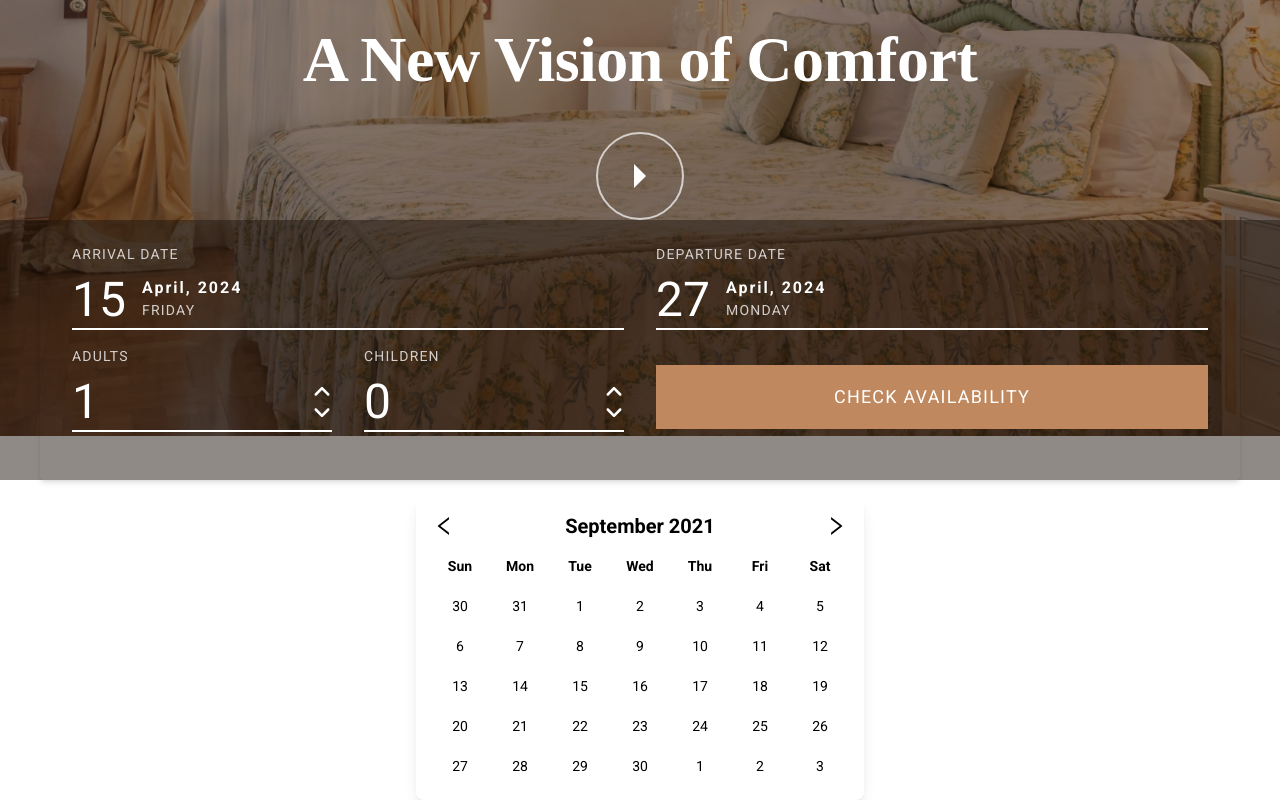
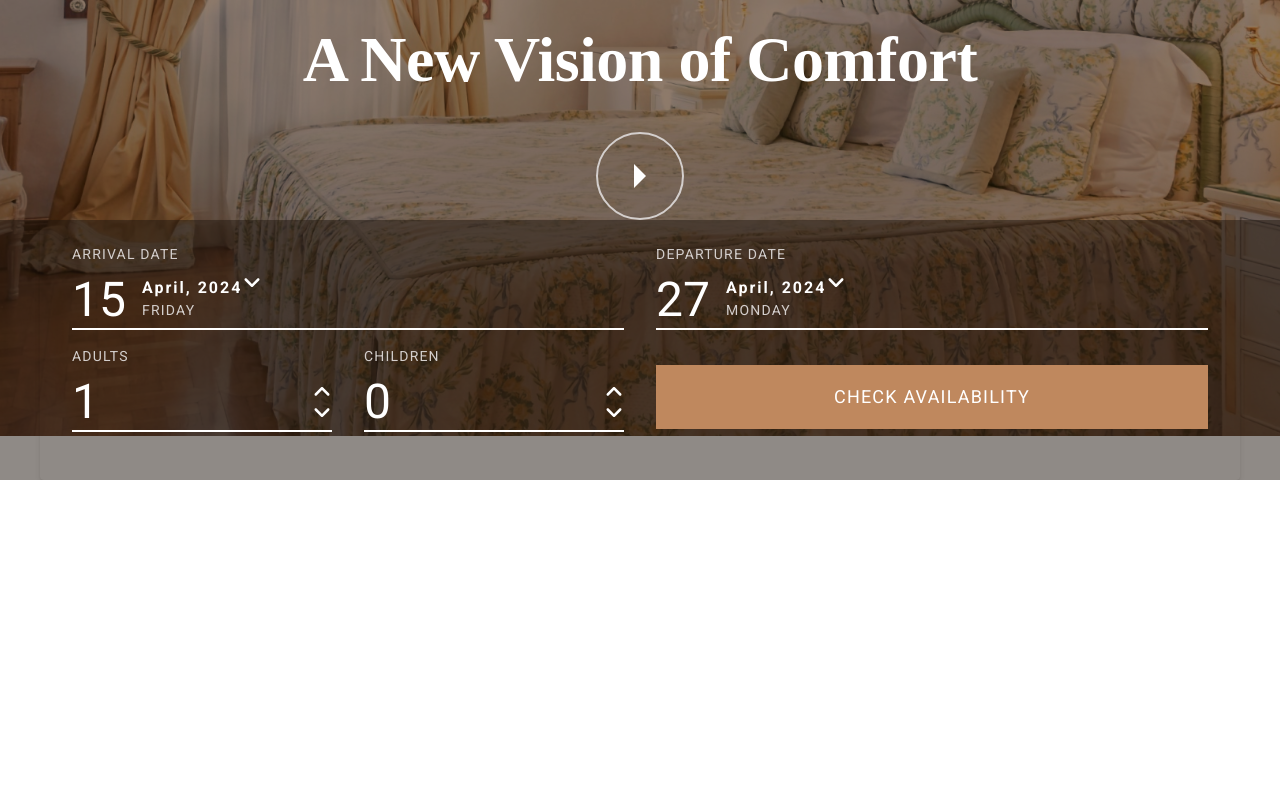
Before and after one commit to mnosumon/hotel-prive, a React (Vite) app: page / in a window 1280 px wide. Shown: the part 404-1204 px from the top of the page. After the commit the page ends 884 px from the top, so only its background shows below. Built offline with nearby package versions, Linux system fonts and the light colour scheme; a web font is replaced by a local one.

Commit message:
Calendar handle click done

```diff
--- a/index.html
+++ b/index.html
@@ -6,6 +6,8 @@
     <meta name="viewport" content="width=device-width, initial-scale=1.0" />
     <link href="https://fonts.googleapis.com/css2?family=Roboto:ital,wght@0,100;0,300;0,400;0,500;0,700;0,900;1,100;1,300;1,400;1,500;1,700;1,900&display=swap" rel="stylesheet">
     <link href="https://fonts.googleapis.com/css2?family=Playwrite+DE+Grund:wght@100..400&family=Rubik:ital,wght@0,300..900;1,300..900&display=swap" rel="stylesheet">
+    <link href="https://fonts.googleapis.com/css2?family=Kanit:ital,wght@0,100;0,200;0,300;0,400;0,500;0,600;0,700;0,800;0,900;1,100;1,200;1,300;1,400;1,500;1,600;1,700;1,800;1,900&display=swap" rel="stylesheet">
+
     <title>Hotel prive</title>
   </head>
   <body>
--- a/src/componets/home/banner/Banner.jsx
+++ b/src/componets/home/banner/Banner.jsx
@@ -5,8 +5,6 @@ import SubHeading from '../../utilities/SubHeading'
 import Heading from '../../utilities/Heading'
 import Button from '../../utilities/Button'
 import RoomBook from './roomBook/RoomBook'
-import Calendar from './roomBook/Calendar'
-
 const Banner = () => {
   const styles={
     header:{
@@ -28,7 +26,6 @@ const Banner = () => {
             <Button className="mt-3 w-[88px] h-[88px] border-2 rounded-full border-color-neutral-20 border-solid relative after:content-[''] after:absolute after:w-0 after:h-0 after:border-b-[12px] after:border-t-[12px] after:border-l-[12px] after:border-solid after:border-y-transparent after:border-l-color-neutral-0 after:top-1/2 after:left-1/2 after:-translate-x-1/2 after:-translate-y-1/2" content=" " />
           </div>
           <RoomBook/>
-          <Calendar/>
       </div>
     </>
   )
--- a/src/componets/home/banner/roomBook/Calendar.jsx
+++ b/src/componets/home/banner/roomBook/Calendar.jsx
@@ -13,25 +13,29 @@ const Calendar = () => {
   ];
 
   return (
-    <div className="p-4 max-w-md mx-auto bg-white shadow-lg rounded-lg">
-      <div className="flex justify-between items-center mb-2">
-        <button>
-        <AiOutlineLeft size={24} />
-        </button>
-        <div className="text-xl font-semibold">{month}</div>
-        <button>
-          <AiOutlineRight size={24} />
-        </button>
+    <div className="bg-white">
+      <div className="flex justify-between items-center bg-color-secondary-80 w-full text-color-neutral-0 font-kanit">
+        <a href="#" className='w-[56px] h-full flex justify-center items-center'>
+          <AiOutlineLeft className='text-2xl' />
+        </a>
+        <div className="text-xl leading-[56px]">{month}</div>
+        <a href="#" className='w-[56px] h-full flex justify-center items-center'>
+          <AiOutlineRight className='text-2xl' />
+        </a>
       </div>
-      <div className="grid grid-cols-7 gap-1 text-sm">
-        {daysOfWeek.map((day) => (
-          <div key={day} className="p-2 text-center font-semibold">{day}</div>
-        ))}
-        {daysInMonth.flat().map((day, index) => (
-          <div className='p-2 text-center'>
-            {day}
-          </div>
-        ))}
+      <div className="">
+        <div className="bg-color-secondary-60 grid grid-cols-7 gap-1 text-sm">
+          {daysOfWeek.map((day) => (
+            <div key={day} className="p-1 text-center text-color-neutral-0 uppercase font-roboto leading-8">{day}</div>
+          ))}
+        </div>
+        <div className="grid grid-cols-7 gap-1 text-sm">
+          {daysInMonth.flat().map((day, index) => (
+            <div className='p-1 text-center border-r-[1px] leading-10 font-roboto'>
+              {day}
+            </div>
+          ))}
+        </div>
       </div>
       {/* <div
             key={index}
--- a/src/componets/home/banner/roomBook/CatchData.jsx
+++ b/src/componets/home/banner/roomBook/CatchData.jsx
@@ -1,16 +1,24 @@
 import React from 'react'
+import { FaAngleDown, FaAngleUp } from "react-icons/fa6";
 
-const CatchData = ({ content, day, month, weklyDay}) => {
+const CatchData = ({ content, day, month, weklyDay, openCalendar, isCalendarOpen }) => {
   return (
-    <div className="mb-4 md:w-1/2 border-b-2 border-color-neutral-0">
+    <div onClick={openCalendar} className="mb-4 md:w-1/2 border-b-2 border-color-neutral-0">
         <label className="block text-color-neutral-20 uppercase tracking-[1.2px] text-sm font-normal mb-2">{content}</label>
-        <p className="w-full bg-transparent outline-none text-color-neutral-0 text-5xl leading-[56px] flex items-center gap-4">
+        <div className="flex">
+          <p className="bg-transparent outline-none text-color-neutral-0 text-5xl leading-[56px] flex items-center gap-4">
           <span>{day}</span>
           <div className="flex flex-col gap-1">
             <span className='text-base leading-4 tracking-[2px] text-color-neutral-0 font-bold'>{month}</span>
             <span className='text-sm tracking-[1.2px] uppercase text-color-neutral-20'>{weklyDay}</span>
           </div>
-        </p>
+          </p>
+          {isCalendarOpen ? (
+          <FaAngleUp className='text-color-neutral-0 text-xl' />
+          ) : (
+            <FaAngleDown className='text-color-neutral-0 text-xl' />
+          )}
+        </div>
     </div>
   )
 }
--- a/src/componets/home/banner/roomBook/RoomBook.jsx
+++ b/src/componets/home/banner/roomBook/RoomBook.jsx
@@ -1,12 +1,26 @@
 import React, { useState } from 'react';
 import CatchData from './CatchData';
 import RoomQuantity from './RoomQuantity';
+import Calendar from './Calendar';
+
 
 const RoomBook = () => {
   const [arrivalDate, setArrivalDate] = useState('');
   const [departureDate, setDepartureDate] = useState('');
   const [adults, setAdults] = useState(1);
   const [children, setChildren] = useState(0);
+  const [isCalendarOpen, setIsCalendarOpen] = useState(false);
+  const [calendarType, setCalendarType] = useState(null);
+
+
+  const handleCalendar = (type) => {
+    if (calendarType === type) {
+      setIsCalendarOpen(!isCalendarOpen);
+    } else {
+      setCalendarType(type);
+      setIsCalendarOpen(true);
+    }
+  };
 
   const handleSubmit = (e) => {
     e.preventDefault();
@@ -18,9 +32,13 @@ const RoomBook = () => {
       <div className="container">
         <form onSubmit={handleSubmit} className=" shadow-md rounded px-8 pt-6 pb-8 mb-4">
           <div className="md:flex justify-between gap-8">
-            <CatchData content="Arrival Date" day="15" month="April, 2024" weklyDay="Friday" />
-            <CatchData content="Departure Date" day="27" month="April, 2024" weklyDay="monday" />
+            <CatchData openCalendar={() => handleCalendar('arrival')}
+              isCalendarOpen={isCalendarOpen && calendarType === 'arrival'} content="Arrival Date" day="15" month="April, 2024" weklyDay="Friday" />
+            <CatchData openCalendar={() => handleCalendar('departure')}
+              isCalendarOpen={isCalendarOpen && calendarType === 'departure'} content="Departure Date" day="27" month="April, 2024" weklyDay="monday" />
           </div>
+          {isCalendarOpen && <Calendar />}
+
           <div className="flex justify-between gap-8">
             <div className="flex w-1/2 gap-4 md:gap-8">
               <RoomQuantity conent="Adults" quantity={adults} setQuantity={setAdults} />
--- a/tailwind.config.js
+++ b/tailwind.config.js
@@ -32,6 +32,7 @@ export default {
       },
       fontFamily: {
         'roboto': ["Roboto", 'sans-serif'],
+        'kanit': ["Kanit", 'sans-serif'],
         'DE_Grund': ["Playwrite DE Grund", 'cursive'],
         // gilroyLight: ["GilroyLight"],
         // gilroyRegular: ["GilroyRegular"],
```
